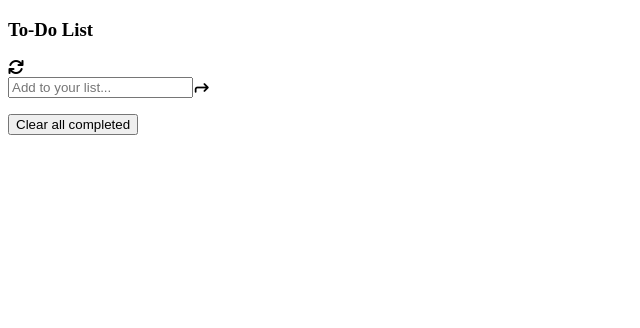
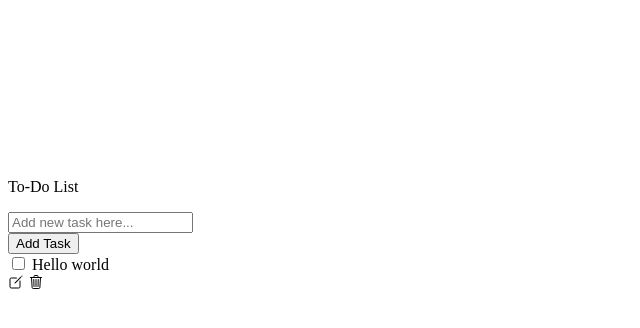
Before and after one commit to Obote/todo-list, a website: page src/index.html in a window 1280 px wide. Shown: the whole page, without its empty margins (0-640 px from the left). Drawn offline with nearby package versions, Linux system fonts and the light colour scheme.

Commit message:
Add html

```diff
--- a/src/index.html
+++ b/src/index.html
@@ -1,25 +1,54 @@
 <!DOCTYPE html>
 <html lang="en">
   <head>
-  <meta charset="UTF-8">
-  <meta name="viewport" content="width=device-width, initial-scale=1.0">
+    <meta charset="UTF-8" />
+    <meta name="viewport" content="width=device-width, initial-scale=1.0" />
     <title>To-Do List</title>
-  <link rel="stylesheet" href="https://cdnjs.cloudflare.com/ajax/libs/font-awesome/6.1.1/css/all.min.css">
   </head>
   <body>
-  <div class="main-container">
+    <div class="taskList">
+      <nav>
         <header>
-      <h3>To-Do List</h3>
-      <i class="fa-solid fa-arrows-rotate"></i>
+          <svg class="icon icon-survey">
+            <use xlink:href="/icons.svg#icon-survey"></use>
+          </svg>
+          <p>To-Do List</p>
         </header>
-    <form action="">
-      <input type="text" name="list" id="list" placeholder="Add to your list...">
-      <i class="fa-solid fa-arrow-turn-down fa-rotate-270 fa-sm"></i>
-    </form>
-    <ul class="list-container" id="tasks"></ul>
-    <button class="clear-btn" type="button">Clear all completed</button>
+      </nav>
+      <div class="container">
+        <div class="newTask">
+          <div class="newTaskInput">
+            <input
+              type="text"
+              id="newTaskID"
+              placeholder="Add new task here..."
+            />
+          </div>
+          <div class="newTaskBtn">
+            <button class="AddTaskBtn">Add Task</button>
+            <button class="EditTaskBtn" style="display: none;">Edit To Do</button>
+            <button class="CancelTaskBtn" style="display: none;">Cancel</button>
+          </div>
         </div>
 
-  <script src="index.js"></script>
+        <div class="taskList">
+          <div class="task" data-createdat="15/07/2023, 6:59:55 PM">
+            <div class="taskDetails">
+              <input type="checkbox" class="task-check" />
+              <label class="taskTitle">Hello world</label>
+            </div>
+
+            <div class="taskIcon">
+              <ion-icon class="taskIconEdit" name="create-outline"></ion-icon>
+              <ion-icon class="taskIconDelete" name="trash-outline"></ion-icon>
+            </div>
+          </div>
+        </div>
+      </div>
+    </div>
+
+
+    <script src="https://unpkg.com/ionicons@5.1.2/dist/ionicons.js"></script>
+    <script src="./index.js"></script>
   </body>
 </html>
--- a/src/index.js
+++ /dev/null
@@ -1,50 +0,0 @@
-import './style.css';
-
-document.addEventListener('DOMContentLoaded', () => {
-  const tasks = [
-    { description: 'Task 1', completed: false, index: 1 },
-    { description: 'Task 2', completed: true, index: 2 },
-    { description: 'Task 3', completed: false, index: 3 },
-  ];
-
-  function populateTaskList(tasks) {
-    const taskList = document.getElementById('tasks');
-
-    tasks.sort((a, b) => a.index - b.index);
-
-    tasks.forEach((task) => {
-      const listItem = document.createElement('li');
-      listItem.classList.add('list-item');
-
-      const listDiv = document.createElement('div');
-      listDiv.classList.add('list-div');
-
-      const checkbox = document.createElement('input');
-      checkbox.type = 'checkbox';
-      checkbox.classList.add('check');
-      checkbox.checked = task.completed;
-      checkbox.addEventListener('change', function () {
-        if (this.checked) {
-          listItem.classList.add('completed');
-        } else {
-          listItem.classList.remove('completed');
-        }
-      });
-
-      const description = document.createElement('p');
-      description.textContent = task.description;
-
-      const ellipsisIcon = document.createElement('i');
-      ellipsisIcon.classList.add('fa-solid', 'fa-ellipsis-vertical');
-
-      listDiv.appendChild(checkbox);
-      listDiv.appendChild(description);
-      listItem.appendChild(listDiv);
-      listItem.appendChild(ellipsisIcon);
-
-      taskList.appendChild(listItem);
-    });
-  }
-
-  populateTaskList(tasks);
-});
--- a/src/style.css
+++ /dev/null
@@ -1,100 +0,0 @@
-*,
-*::after,
-*::before {
-  padding: 0;
-  margin: 0;
-  box-sizing: border-box;
-}
-
-body {
-  display: flex;
-  background-color: burlywood;
-  flex-direction: column;
-  align-items: center;
-  justify-content: center;
-  height: 100vh;
-}
-
-.main-container {
-  width: 40%;
-  background-color: #fff;
-  box-shadow: 2px 4px 5px rgba(0, 0, 0, 0.2);
-  padding-top: 10px;
-}
-
-header {
-  display: flex;
-  justify-content: space-between;
-  padding: 0 10px;
-  align-items: center;
-}
-
-header h1 {
-  font-size: 18px;
-  color: gray;
-}
-
-form {
-  width: 100%;
-  border: 1px solid rgba(168, 127, 127, 0.41);
-  border-left: none;
-  border-right: none;
-  margin-top: 1rem;
-  display: flex;
-}
-
-form input {
-  width: 100%;
-  border: none;
-  padding: 15px 10px;
-}
-
-.list-item {
-  display: flex;
-  justify-content: space-between;
-  align-items: center;
-  border-top: 1px solid rgba(128, 128, 128, 0.41);
-  padding: 15px 10px;
-}
-
-.list-item:first-child {
-  border-top: none;
-}
-
-.list-item:last-child {
-  border-bottom: 1px solid rgba(128, 128, 128, 0.41);
-}
-
-.list-div {
-  display: flex;
-  gap: 0.6rem;
-  align-items: center;
-}
-
-.list-item p {
-  color: gray;
-  font-size: 16px;
-}
-
-i.fa-solid {
-  color: gray;
-  cursor: pointer;
-  font-size: 14px;
-}
-
-.check {
-  cursor: pointer;
-}
-
-.clear-btn {
-  width: 100%;
-  padding: 20px;
-  color: gray;
-  font-size: 18px;
-  border: none;
-  cursor: pointer;
-}
-
-.list-container {
-  display: grid;
-}
```
Lines whose indentation alone changed are shown as unchanged.
